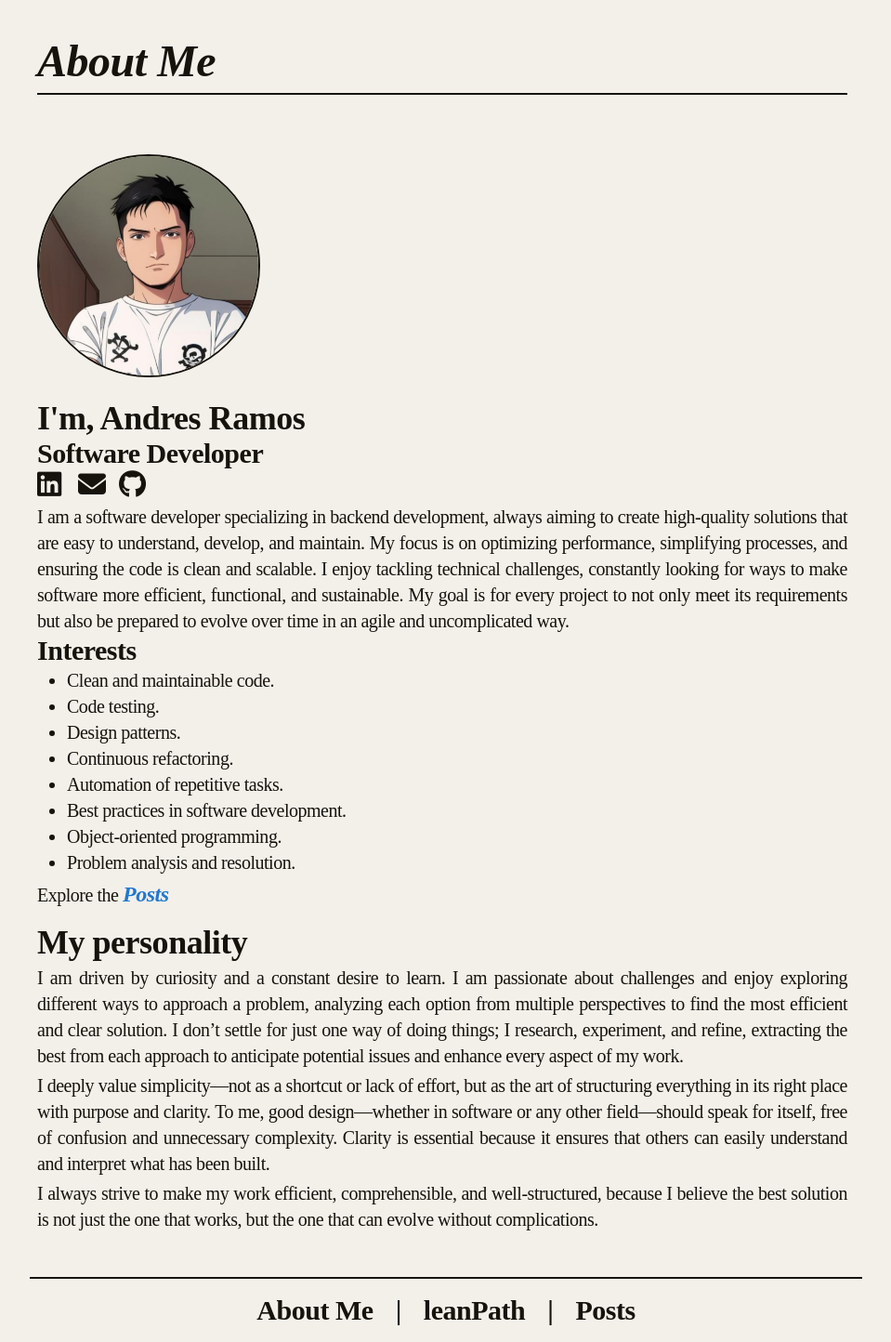
After one commit to ramos-201/leanpath_blog, a Python web app: template src/templates/about_me.html in a window 1280 px wide. The commit adds this page. Shown: the whole page at 93% size, without its empty margins (160-1119 px from the left). Run offline with Jinja, Linux system fonts and the light colour scheme; the template is opened without the code that fills it, so the values that code supplies are empty; style sheets or scripts are compiled from the project's sources; some web fonts are replaced.

Commit message:
feat: create `about_me` page.

```diff
--- a/src/main.py
+++ b/src/main.py
@@ -13,9 +13,14 @@ async def index(request):
     return templates.TemplateResponse('index.html', {'request': request})
 
 
+async def about_me(request):
+    return templates.TemplateResponse('about_me.html', {'request': request})
+
+
 app = Starlette(
     routes=[
         Route('/', index),
+        Route('/about_me', about_me),
     ],
     debug=configs.DEV,
 )
--- a/src/static/input.css
+++ b/src/static/input.css
@@ -1,6 +1,7 @@
 @import url('https://fonts.googleapis.com/css2?family=Markazi+Text:wght@400..700&display=swap');
 
 @import "tailwindcss";
+@import "@fortawesome/fontawesome-free/css/all.min.css";
 
 :root {
   --color-first: #F3F0EA;
--- a/src/templates/_base.html
+++ b/src/templates/_base.html
@@ -3,6 +3,7 @@
 <head>
   <meta charset="UTF-8">
   <meta name="viewport" content="width=device-width, initial-scale=1.0">
+  <link rel="stylesheet" href="https://cdnjs.cloudflare.com/ajax/libs/font-awesome/6.5.1/css/all.min.css">
   <link href="./static/output.css" rel="stylesheet">
   <title>leanPath</title>
   {% import "_components.html" as comp %}
@@ -22,7 +23,7 @@
     <footer class="w-full my-4">
       <div class="border-b-2 mt-6 md:mt-8"></div>
       <div class="text-2xl md:text-3xl space-x-6 justify-center font-bold flex mt-2 md:mt-4">
-        <a href="#" class="inline-flex">About Me</a>
+        <a href="/about_me" class="inline-flex">About Me</a>
         <span class="inline-flex">|</span>
         <a href="/" class="inline-flex">leanPath</a>
         <span class="inline-flex">|</span>
--- /dev/null
+++ b/src/templates/about_me.html
@@ -0,0 +1,74 @@
+{% extends "_base.html" %}
+
+{% block title %}
+  About Me
+{% endblock %}
+
+{% block content %}
+  {% call comp.section_block() %}
+    <div class="flex flex-col">
+      <div class="w-60 h-60 rounded-full overflow-hidden border-2 root-border-color mt-8 mb-2">
+        <img src="/static/img/me.png" alt="andres ramos dev" class="w-full h-full object-cover">
+      </div>
+    </div>
+  {% endcall %}
+
+  {% call comp.section_block() %}
+    {{ comp.h2("I'm, Andres Ramos") }}
+    {{ comp.h3("Software Developer") }}
+    <div class="flex space-x-3">
+      <a href="https://www.linkedin.com/in/andresramos-developer/" class="" target="_blank">
+        <i class="fab fa-linkedin w-8 h-8 text-3xl"></i>
+      </a>
+      <a href="mailto:andfera201@gmail.com?subject=Hi, Andres/" class="" target="_blank">
+        <i class="fas fa-envelope w-8 h-8 text-3xl"></i>
+      </a>
+      <a href="https://github.com/ramos-201/" class="" target="_blank">
+        <i class="fab fa-github w-8 h-8 text-3xl"></i>
+      </a>
+    </div>
+    {{ comp.p(
+      "I am a software developer specializing in backend development, always aiming to create high-quality solutions
+      that are easy to understand, develop, and maintain. My focus is on optimizing performance, simplifying processes,
+      and ensuring the code is clean and scalable. I enjoy tackling technical challenges, constantly looking for ways
+      to make software more efficient, functional, and sustainable. My goal is for every project to not only meet its
+      requirements but also be prepared to evolve over time in an agile and uncomplicated way."
+    ) }}
+    {{ comp.h3("Interests") }}
+     {{ comp.list_items([
+      "Clean and maintainable code.",
+      "Code testing.",
+      "Design patterns.",
+      "Continuous refactoring.",
+      "Automation of repetitive tasks.",
+      "Best practices in software development.",
+      "Object-oriented programming.",
+      "Problem analysis and resolution."
+    ]) }}
+    {{ comp.p(
+      "Explore the" ~
+      comp.a("Posts", "#", True),
+    ) }}
+  {% endcall %}
+
+  {% call comp.section_block() %}
+    {{ comp.h2("My personality") }}
+    {{ comp.p(
+      "I am driven by curiosity and a constant desire to learn. I am passionate about challenges and enjoy exploring
+      different ways to approach a problem, analyzing each option from multiple perspectives to find the most
+      efficient and clear solution. I don’t settle for just one way of doing things; I research, experiment,
+      and refine, extracting the best from each approach to anticipate potential issues and enhance every aspect
+      of my work."
+    ) }}
+    {{ comp.p(
+      "I deeply value simplicity—not as a shortcut or lack of effort, but as the art of structuring everything in
+      its right place with purpose and clarity. To me, good design—whether in software or any other field—should
+      speak for itself, free of confusion and unnecessary complexity. Clarity is essential because it ensures that
+      others can easily understand and interpret what has been built."
+    ) }}
+    {{ comp.p(
+      "I always strive to make my work efficient, comprehensible, and well-structured, because I believe the best
+      solution is not just the one that works, but the one that can evolve without complications."
+    ) }}
+  {% endcall %}
+{% endblock %}
--- a/src/templates/index.html
+++ b/src/templates/index.html
@@ -33,7 +33,7 @@
     ) }}
     {{ comp.p(
       "Find out more" ~
-      comp.a("About me", "#", True),
+      comp.a("About me", "/about_me", False),
     ) }}
     {{ comp.p_font_bold(
       "leanPath is a constantly evolving space, where each entry contributes to structuring and consolidating
@@ -50,7 +50,7 @@
     ])}}
     {{ comp.p(
       "Explore the" ~
-      comp.a("Posts", "#", True),
+      comp.a("Posts", "#", False),
     ) }}
   {% endcall %}
   {% call comp.section_block() %}
```
Also changed, not shown: src/static/img/me.png (added).
